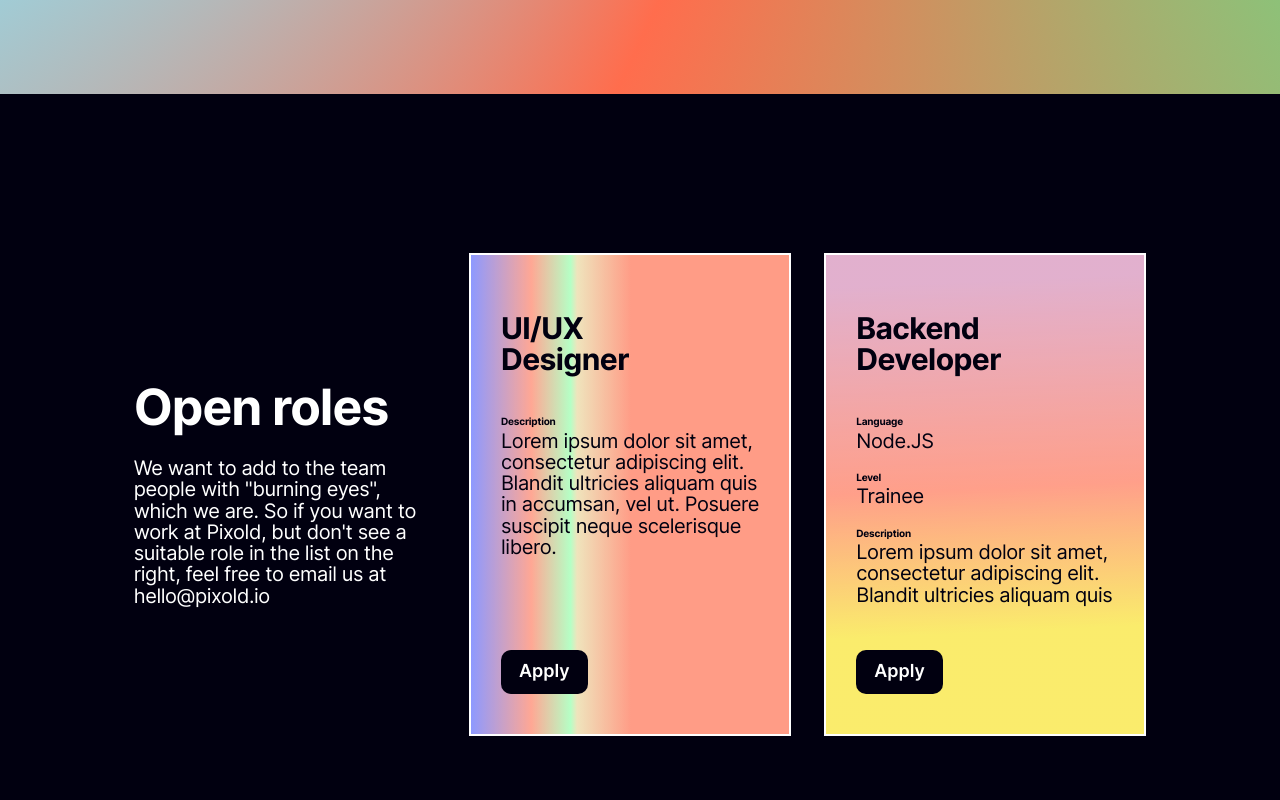
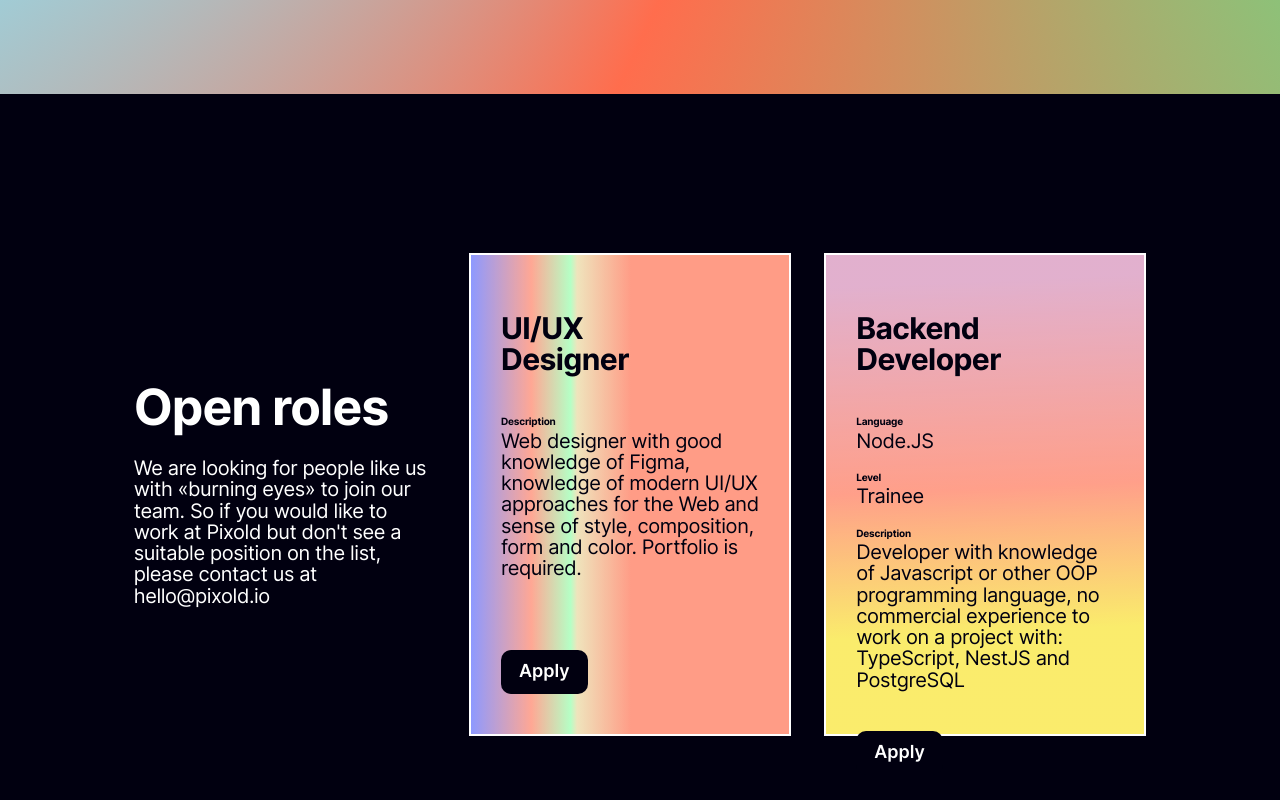
Before and after one commit to mbuslenko/pixold-web, a React (Create React App) app: page / in a window 1280 px wide. Shown: the part 706-1506 px from the top of the page. Built offline with nearby package versions, Linux system fonts and the light colour scheme.

Commit message:
better texts

```diff
--- a/src/pages/careers/CareersPage.tsx
+++ b/src/pages/careers/CareersPage.tsx
@@ -21,8 +21,8 @@ export const CareersPage = () => {
         <div className="careers-page-open">
           <h2 className="careers-page-open-title">Open roles</h2>
           <p className="careers-page-open-desc">
-            We want to add to the team people with "burning eyes", which we are. So if you want to work at Pixold, but
-            don't see a suitable role in the list on the right, feel free to email us at hello@pixold.io
+            We are looking for people like us with «burning eyes» to join our team. So if you would
+             like to work at Pixold but don't see a suitable position on the list, please contact us at hello@pixold.io
           </p>
         </div>
         <a href="#ui-vacancy" className="careers-page-arrow-down">
@@ -37,8 +37,7 @@ export const CareersPage = () => {
           <div>
             <h3 className="careers-page-vacancy-title-small">Description</h3>
             <p className="careers-page-vacancy-desc">
-              Lorem ipsum dolor sit amet, consectetur adipiscing elit. Blandit ultricies aliquam quis in accumsan, vel
-              ut. Posuere suscipit neque scelerisque libero.
+              Web designer with good knowledge of Figma, knowledge of modern UI/UX approaches for the Web and sense of style, composition, form and color. Portfolio is required.
             </p>
           </div>
         </CareerVacancy>
@@ -54,7 +53,7 @@ export const CareersPage = () => {
           <div>
             <h3 className="careers-page-vacancy-title-small">Description</h3>
             <p className="careers-page-vacancy-desc">
-              Lorem ipsum dolor sit amet, consectetur adipiscing elit. Blandit ultricies aliquam quis
+              Developer with knowledge of Javascript or other OOP programming language, no commercial experience to work on a project with: TypeScript, NestJS and PostgreSQL
             </p>
           </div>
         </CareerVacancy>
```
